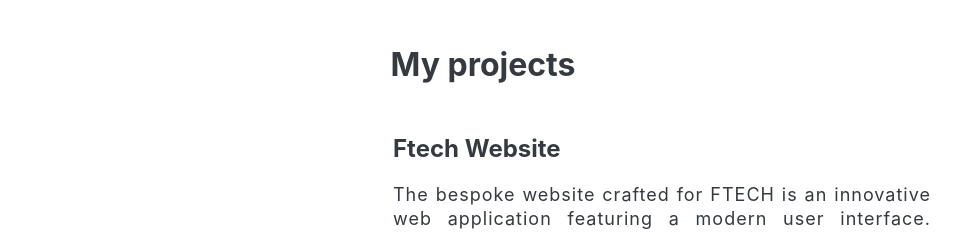
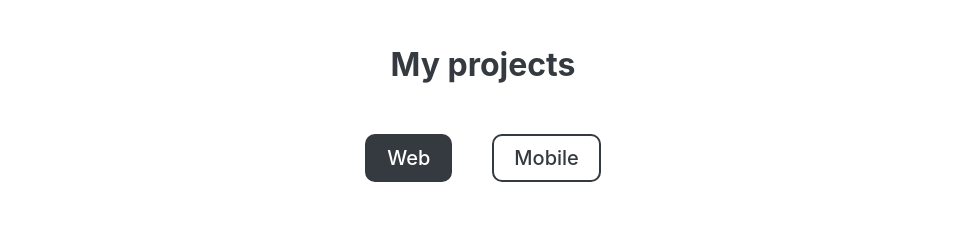
Before and after one commit to bbohunn/portfolio, a React (Create React App) app: page / in a window 1280 px wide. Shown: the part 1820-2052 px from the top of the page, without its empty margins (157-1122 px from the left). Built offline with nearby package versions, Linux system fonts and the light colour scheme.

Commit message:
added hometask tracker app

```diff
--- a/src/components/Portfolio/Portfolio.jsx
+++ b/src/components/Portfolio/Portfolio.jsx
@@ -1,154 +1,38 @@
-import todoImage from "../../images/todo.jpg";
-import typingTrainerImage from "../../images/typing-trainer.jpg";
-import bookShopImage from "../../images/book-store.jpg";
-import kanbanImage from "../../images/kanban.jpg";
 import classes from "./Portfolio.module.css";
 import GithubButton from "../../UI/GitHubButton";
 import DemoButton from "../../UI/DemoButton";
+import { useState } from "react";
 
 const Portfolio = () => {
+  const [currentLabel, setCurrentLabel] = useState("web");
+
   return (
     <section
       className={`${classes["portfolio-section"]} centered-2`}
       id="projects"
     >
       <h2>My projects</h2>
-      {/* <div className={classes["portfolio-section__projects"]}>
-        <video
-          width={500}
-          style={{ boxShadow: "0 0 10px rgba(0,0,0,0.2)" }}
-          autoPlay
-          loop
-          muted
+
+      <div className={classes.labels}>
+        <div
+          className={`${classes.label} ${
+            currentLabel === "web" && classes["label--selected"]
+          }`}
+          onClick={() => setCurrentLabel("web")}
         >
-          <source src={require("../../videos/Todo.mov")} type="video/mp4" />
-        </video>
-
-        <div className={classes["portfolio-section__info"]}>
-          <h3>Todo-list</h3>
-          <p>
-            The Todo-list app is a versatile application that allows users to
-            efficiently manage their tasks and set timely reminders. With its
-            user-friendly interface, users can easily create and organize their
-            to-do lists, ensuring that no task goes unnoticed. Additionally,
-            users can set reminders for specific tasks to receive timely
-            notifications, ensuring that deadlines are met and important tasks
-            are not forgotten.
-          </p>
-          <div className={classes.actions}>
-            <GithubButton url="https://github.com/maksym-bohun/my-todo-list" />
-            <DemoButton url="https://maksym-bohun.github.io/my-todo-list/" />
+          Web
         </div>
-        </div>
-        <div className={classes["portfolio-section__info"]}>
-          <h3>Book Shop</h3>
-          <p>
-            Introducing BookShop, the ultimate bookworm's companion. Discover,
-            sort, and purchase your favorite books effortlessly with our
-            user-friendly app. Find your next literary adventure, sort by name
-            or price, add to cart, and proceed to a seamless checkout
-            experience. BookShop puts the world of books at your fingertips,
-            making it easier than ever to indulge in your reading passion.
-          </p>
-          <div className={classes.actions}>
-            <GithubButton url="https://github.com/maksym-bohun/book-shop" />
-            <DemoButton url="https://maksym-bohun.github.io/book-shop/" />
+        <div
+          className={`${classes.label}  ${
+            currentLabel === "mobile" && classes["label--selected"]
+          }`}
+          onClick={() => setCurrentLabel("mobile")}
+        >
+          Mobile
         </div>
       </div>
 
-        <video
-          width={500}
-          style={{ boxShadow: "0 0 10px rgba(0,0,0,0.2)" }}
-          autoPlay
-          loop
-          muted
-        >
-          <source src={require("../../videos/BookShop.MP4")} type="video/mp4" />
-        </video>
-
-        <video
-          width={500}
-          style={{ boxShadow: "0 0 10px rgba(0,0,0,0.2)" }}
-          autoPlay
-          loop
-          muted
-        >
-          <source
-            src={require("../../videos/TypingTrainer.MP4")}
-            type="video/mp4"
-          />
-        </video>
-
-        <div className={classes["portfolio-section__info"]}>
-          <h3>Typing Trainer</h3>
-          <p>
-            Introducing the ultimate Typing Trainer: a comprehensive platform
-            featuring a Speed Test section to measure your typing speed and
-            accuracy, a Train Typing section with structured lessons, and a
-            Challenges section to test your skills. Whether you're a beginner or
-            aiming to become a typing pro, this trainer is your go-to resource
-            for mastering efficient and swift typing.
-          </p>
-          <div className={classes.actions}>
-            <GithubButton url="https://github.com/maksym-bohun/typing-training-app" />
-            <DemoButton url="https://maksym-bohun.github.io/typing-training-app/" />
-          </div>
-        </div>
-        <div className={classes["portfolio-section__info"]}>
-          <h3>Github Kanban Board</h3>
-          <p>
-            GitHub Kanban Board: Streamline your project management by pasting
-            your GitHub repo URL and instantly organizing issues into ToDo, In
-            Progress, and Done columns. Effortlessly track progress, collaborate
-            with your team, and stay organized in one user-friendly interface.
-            Boost your productivity with the power of the GitHub Kanban Board.
-          </p>
-          <div className={classes.actions}>
-            <GithubButton url="https://github.com/maksym-bohun/kanban-board" />
-            <DemoButton url="https://maksym-bohun.github.io/kanban-board/" />
-          </div>
-        </div>
-
-        <video
-          width={500}
-          style={{ boxShadow: "0 0 10px rgba(0,0,0,0.2)" }}
-          autoPlay
-          loop
-          muted
-        >
-          <source src={require("../../videos/Kanban.MP4")} type="video/mp4" />
-        </video>
-
-        <video
-          width={500}
-          style={{ boxShadow: "0 0 10px rgba(0,0,0,0.2)" }}
-          autoPlay
-          loop
-          muted
-        >
-          <source src={require("../../videos/Electro.mp4")} type="video/mp4" />
-        </video>
-
-        <div className={classes["portfolio-section__info"]}>
-          <h3>Electro</h3>
-          <p>
-            Electro is an innovative application that simplifies the buying and
-            selling of electronics. You can easily find the desired item or post
-            a sales ad in just a few simple steps. The app offers a
-            user-friendly interface with filters based on categories, cities,
-            and other specifications to help you find exactly what you need. In
-            the Electro app, you always have easy access to the seller's contact
-            information, including their phone number. With this feature, you
-            can directly get in touch with the seller to ask questions, discuss
-            transaction details, or arrange a meeting. With Electro, you can
-            quickly and confidently discover and sell electronics.
-          </p>
-          <div className={classes.actions}>
-            <GithubButton url="https://github.com/maksym-bohun/Electro_" />
-          </div>
-        </div>
-      </div> */}
-
+      {currentLabel === "web" && (
         <div className={classes["portfolio-section__projects"]}>
           <div
             className={`${classes["image-left"]} ${classes["project-container"]}`}
@@ -161,7 +45,10 @@
               loop
               muted
             >
-            <source src={require("../../videos/FTECH.MP4")} type="video/mp4" />
+              <source
+                src={require("../../videos/FTECH.MP4")}
+                type="video/mp4"
+              />
             </video>
 
             <div className={classes["portfolio-section__info"]}>
@@ -174,12 +61,13 @@
                 Components contribute to its contemporary design. The backend,
                 built on Node.js, offers scalability and adheres to modern
                 development standards. Notably, the website allows seamless
-              switching between English and Ukrainian languages, with automatic
-              detection and setting of the default language based on user
-              preferences. Additionally, Node.js integration automates email
-              notifications after user form submissions, further enhancing user
-              interaction and overall experience. This feature makes FTECH's web
-              product dynamic, user-friendly, and functionally rich.
+                switching between English and Ukrainian languages, with
+                automatic detection and setting of the default language based on
+                user preferences. Additionally, Node.js integration automates
+                email notifications after user form submissions, further
+                enhancing user interaction and overall experience. This feature
+                makes FTECH's web product dynamic, user-friendly, and
+                functionally rich.
               </p>
               <div className={classes.actions}>
                 <GithubButton url="https://github.com/maksym-bohun/Ftech" />
@@ -195,12 +83,12 @@
             <div className={classes["portfolio-section__info"]}>
               <h3>Typing Trainer</h3>
               <p>
-              Introducing the ultimate Typing Trainer: a comprehensive platform
-              featuring a Speed Test section to measure your typing speed and
-              accuracy, a Train Typing section with structured lessons, and a
-              Challenges section to test your skills. Whether you're a beginner
-              or aiming to become a typing pro, this trainer is your go-to
-              resource for mastering efficient and swift typing.
+                Introducing the ultimate Typing Trainer: a comprehensive
+                platform featuring a Speed Test section to measure your typing
+                speed and accuracy, a Train Typing section with structured
+                lessons, and a Challenges section to test your skills. Whether
+                you're a beginner or aiming to become a typing pro, this trainer
+                is your go-to resource for mastering efficient and swift typing.
               </p>
               <div className={classes.actions}>
                 <GithubButton url="https://github.com/maksym-bohun/typing-training-app" />
@@ -241,12 +129,13 @@
             <div className={classes["portfolio-section__info"]}>
               <h3>Book Shop</h3>
               <p>
-              Introducing BookShop, the ultimate bookworm's companion. Discover,
-              sort, and purchase your favorite books effortlessly with our
-              user-friendly app. Find your next literary adventure, sort by name
-              or price, add to cart, and proceed to a seamless checkout
-              experience. BookShop puts the world of books at your fingertips,
-              making it easier than ever to indulge in your reading passion.
+                Introducing BookShop, the ultimate bookworm's companion.
+                Discover, sort, and purchase your favorite books effortlessly
+                with our user-friendly app. Find your next literary adventure,
+                sort by name or price, add to cart, and proceed to a seamless
+                checkout experience. BookShop puts the world of books at your
+                fingertips, making it easier than ever to indulge in your
+                reading passion.
               </p>
               <div className={classes.actions}>
                 <GithubButton url="https://github.com/maksym-bohun/book-shop" />
@@ -266,14 +155,14 @@
                 Electro is an innovative application that simplifies the buying
                 and selling of electronics. You can easily find the desired item
                 or post a sales ad in just a few simple steps. The app offers a
-              user-friendly interface with filters based on categories, cities,
-              and other specifications to help you find exactly what you need.
-              In the Electro app, you always have easy access to the seller's
-              contact information, including their phone number. With this
-              feature, you can directly get in touch with the seller to ask
-              questions, discuss transaction details, or arrange a meeting. With
-              Electro, you can quickly and confidently discover and sell
-              electronics.
+                user-friendly interface with filters based on categories,
+                cities, and other specifications to help you find exactly what
+                you need. In the Electro app, you always have easy access to the
+                seller's contact information, including their phone number. With
+                this feature, you can directly get in touch with the seller to
+                ask questions, discuss transaction details, or arrange a
+                meeting. With Electro, you can quickly and confidently discover
+                and sell electronics.
               </p>
               <div className={classes.actions}>
                 <GithubButton url="https://github.com/maksym-bohun/Electro_" />
@@ -304,17 +193,20 @@
               loop
               muted
             >
-            <source src={require("../../videos/kanban.mov")} type="video/mp4" />
+              <source
+                src={require("../../videos/kanban.mov")}
+                type="video/mp4"
+              />
             </video>
             <div className={classes["portfolio-section__info"]}>
               <h3>Github Kanban Board</h3>
               <p>
-              GitHub Kanban Board: Streamline your project management by pasting
-              your GitHub repo URL and instantly organizing issues into ToDo, In
-              Progress, and Done columns. Effortlessly track progress,
-              collaborate with your team, and stay organized in one
-              user-friendly interface. Boost your productivity with the power of
-              the GitHub Kanban Board.
+                GitHub Kanban Board: Streamline your project management by
+                pasting your GitHub repo URL and instantly organizing issues
+                into ToDo, In Progress, and Done columns. Effortlessly track
+                progress, collaborate with your team, and stay organized in one
+                user-friendly interface. Boost your productivity with the power
+                of the GitHub Kanban Board.
               </p>
               <div className={classes.actions}>
                 <GithubButton url="https://github.com/maksym-bohun/kanban-board" />
@@ -331,13 +223,13 @@
             <div className={classes["portfolio-section__info"]}>
               <h3>Todo-list</h3>
               <p>
-              The Todo-list app is a versatile application that allows users to
-              efficiently manage their tasks and set timely reminders. With its
-              user-friendly interface, users can easily create and organize
-              their to-do lists, ensuring that no task goes unnoticed.
-              Additionally, users can set reminders for specific tasks to
-              receive timely notifications, ensuring that deadlines are met and
-              important tasks are not forgotten.
+                The Todo-list app is a versatile application that allows users
+                to efficiently manage their tasks and set timely reminders. With
+                its user-friendly interface, users can easily create and
+                organize their to-do lists, ensuring that no task goes
+                unnoticed. Additionally, users can set reminders for specific
+                tasks to receive timely notifications, ensuring that deadlines
+                are met and important tasks are not forgotten.
               </p>
               <div className={classes.actions}>
                 <GithubButton url="https://github.com/maksym-bohun/my-todo-list" />
@@ -355,6 +247,56 @@
             </video>
           </div>
         </div>
+      )}
+
+      {currentLabel === "mobile" && (
+        <div
+          className={`${classes["portfolio-section__projects"]} ${classes["portfolio-section__projects--mobile"]}`}
+        >
+          <div
+            className={`${classes["image-left"]} ${classes["project-container"]}`}
+          >
+            <h3 className={classes["title-mobile"]}>Hometask Tracker</h3>
+            <video
+              // width={200}
+              style={{ boxShadow: "0 0 10px rgba(0,0,0,0.2)", width: "250px" }}
+              autoPlay
+              loop
+              muted
+            >
+              <source
+                src={require("../../videos/hometaskTracker.mp4")}
+                type="video/mp4"
+              />
+            </video>
+
+            <div className={classes["portfolio-section__info"]}>
+              <h3>Hometask Tracker</h3>
+              <p>
+                Introducing my first mobile app: the Hometask Tracker app,
+                developed with React Native, Redux Toolkit, and Async Storage
+                library. This mobile application streamlines academic task
+                management by offering four predefined folders: labs, homework,
+                presentations, and other. Users can effortlessly add tasks to
+                these folders, ensuring they stay organized and focused. The app
+                provides a clear overview of task counts within each folder,
+                helping users prioritize their workload effectively. With
+                features to update and delete tasks, users can easily maintain
+                an accurate task list. Additionally, the app allows for the
+                deletion of folders, providing flexibility as academic needs
+                evolve. Leveraging Async Storage, all data is securely stored on
+                the device, safeguarding privacy and ensuring accessibility.
+                Experience enhanced productivity and organization with the
+                Hometask Tracker app – essential companion for academic success.
+              </p>
+            </div>
+          </div>
+          <div className={classes.actions}>
+            <GithubButton url="https://github.com/maksym-bohun/hometasks-tracker" />
+            {/* <DemoButton url="https://ftech.company/" /> */}
+          </div>
+        </div>
+      )}
     </section>
   );
 };
--- a/src/components/Portfolio/Portfolio.module.css
+++ b/src/components/Portfolio/Portfolio.module.css
@@ -29,18 +29,25 @@
   /* text-align: center; */
 }
 
-/* .portfolio-section__info:nth-child(odd) {
-  padding-right: 2rem;
-}
-
-.portfolio-section__info:nth-child(even) {
-  padding-left: 2rem;
-} */
-
 .portfolio-section__projects {
   display: flex;
   flex-direction: column;
   gap: 7rem;
+}
+
+.portfolio-section__projects--mobile {
+  margin: 0 20rem;
+  display: flex;
+  flex-direction: column;
+}
+
+.portfolio-section__projects--mobile .project-container {
+  gap: 5rem;
+}
+
+.portfolio-section__projects--mobile .actions a {
+  font-size: 2.4rem;
+  padding: 0.8rem 1.4rem;
 }
 
 .portfolio-section__info h3 {
@@ -77,6 +84,29 @@
 }
 .title-mobile {
   display: none;
+}
+
+.labels {
+  display: flex;
+  justify-content: center;
+  gap: 4rem;
+  margin: 4rem 0 5rem;
+}
+
+.label {
+  font-size: 2rem;
+  font-weight: 500;
+  border: 2px solid #343a3f;
+  padding: 1rem 2rem;
+  border-radius: 10px;
+  cursor: pointer;
+  transition: all 0.3s;
+}
+
+.label--selected {
+  background-color: #343a3f;
+  color: #fff;
+  transition: all 0.3s;
 }
 
 @media screen and (min-width: 500px) and (max-width: 900px) {
```
Also changed, not shown: 1 other file (tests, documents, lock files or other folders). Lines whose indentation alone changed are shown as unchanged.
